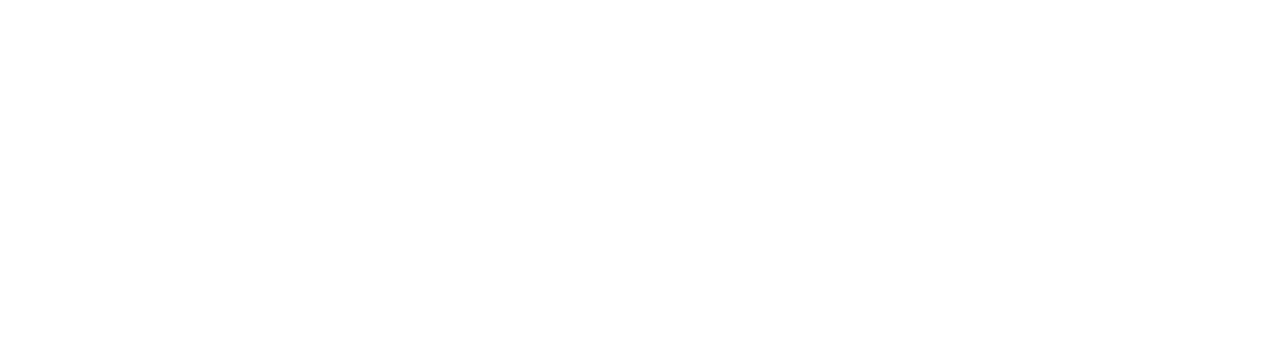
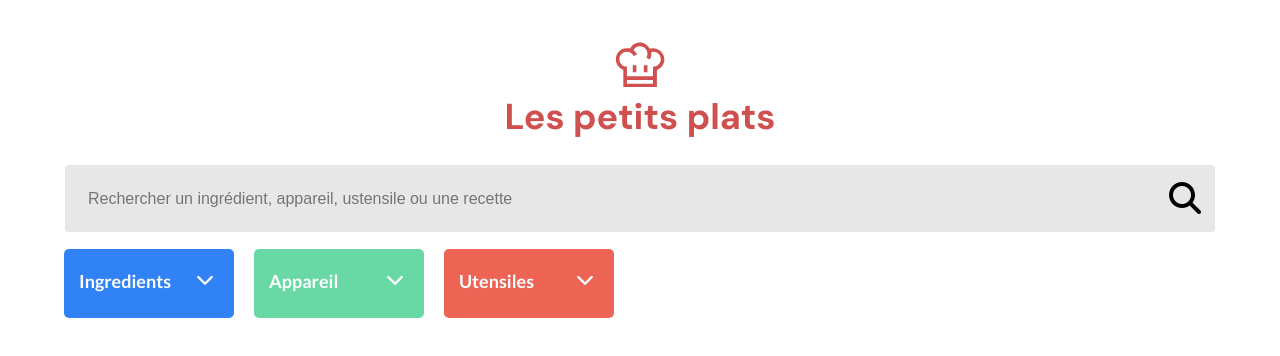
Before and after one commit to VictorVatt/Vattier_7_14122021, a website: page index.html in a window 1280 px wide. Drawn offline with Linux system fonts and the light colour scheme.

Commit message:
+ debut animation filtres

```diff
--- a/index.html
+++ b/index.html
@@ -4,15 +4,32 @@
         <meta charset="UTF-8">
         <meta name="viewport" content="width=device-width, initial-scale=1.0">
         <link rel="stylesheet" href="./public/css/style.css" media="all"/>
-        <title>FishEye</title>
-        <link rel="shortcut icon" type="image/png" href="/img/favicon.ico"/>
+        <link rel="preconnect" href="https://fonts.googleapis.com">
+        <link rel="preconnect" href="https://fonts.gstatic.com" crossorigin>
+        <script src="https://kit.fontawesome.com/d3b2bb5d9a.js" crossorigin="anonymous"></script>
+
+        <title>Les petits plats</title>
+        <link rel="shortcut icon" type="image/png" href="/img/Vector.ico"/>
     </head>
     <body>
-        <header>
-
+        <header id="header">
+            <div id="logo-wrapper">
+                <img id="logo-icon" src="/img/Vector.svg" alt="icone du logo de les petits plats">
+                <p id="logo-name">Les petits plats</p>
+            </div>
+            <form id="research-bar">
+                <label for="research-input"></label>
+                <input type="search" id="research-input" placeholder="Rechercher un ingrédient, appareil, ustensile ou une recette">
+                <i class="fas fa-search"></i>
+            </form>
         </header>
         <main>
-
+            <section id="filters">
+                <div id="ingredients" class="filter-container blue"><p>Ingredients</p><i class="fas fa-chevron-down"></i></div>
+                <div id="appareil" class="filter-container green "><p>Appareil</p><i class="fas fa-chevron-down"></i></div>
+                <div id="ustensiles" class="filter-container red"><p>Utensiles</p><i class="fas fa-chevron-down"></i></div>
+            </section>
+            <script src="/script/filtersdeployed.js"></script>
         </main>
     </body>
 
--- a/sass/main.scss
+++ b/sass/main.scss
@@ -0,0 +1,117 @@
+@import url('https://fonts.googleapis.com/css2?family=DM+Sans:ital,wght@0,400;0,500;0,700;1,400;1,500;1,700&family=Lato:ital,wght@0,100;0,300;0,400;0,700;0,900;1,100;1,300;1,400;1,700;1,900&family=Roboto:ital,wght@0,100;0,300;0,400;0,500;0,700;0,900;1,100;1,300;1,400;1,500;1,700;1,900&display=swap');
+
+/* font-family: 'DM Sans', sans-serif;
+font-family: 'Lato', sans-serif;
+font-family: 'Roboto', sans-serif; */
+$title-color: #D04F4F;
+html {
+    box-sizing: border-box;
+}
+body {
+    width: 90%;
+    margin: 0 auto;
+    padding: 0;
+}
+
+#header {
+    font-family: 'DM Sans', sans-serif;
+    padding-top: 42px;
+    text-align: center;
+    #logo-wrapper {
+        #logo-name {
+            color: $title-color;
+            font-family: DM Sans;
+            font-style: normal;
+            font-weight: bold;
+            font-size: 36px;
+            line-height: 47px;
+            margin-top: 0;
+            margin-bottom: 0.5rem;
+        }
+        #logo-icon {
+            width: 50px;
+            height: 46px;
+        }
+    }
+
+    #research-bar {
+        position: relative;
+        width: 100%;
+        #research-input {
+            margin: 1rem 0;
+            background-color: #E7E7E7;
+            border: #FFF solid 1px;
+            border-radius: .3125rem;
+            font-size: 1rem;
+            height: 69px;
+            outline: none;
+            padding: 23px;
+            text-overflow: ellipsis;
+            width: 100%;
+        }
+        .fas {
+            position: absolute;
+            top: 34px;
+            right: 15px;
+            font-size: 32px;
+            background-color: #E7E7E7;
+        }
+        #research-input:focus {
+            outline: solid 1px rgb(133, 133, 133);
+        }
+
+    }
+}
+
+#filters {
+    font-family: 'Lato', sans-serif;
+    color: white;
+    display: flex;
+        .filter-container {
+            position: relative;
+            margin-right: 20px;
+            font-weight: 700;
+            font-size: 18px;
+            font-style: normal;
+            width: 155px;
+            height: 69px;
+            border-radius: 5px;
+            display: flex;
+            justify-content: space-between;
+            padding-left: 15px;
+            transition: ease-in-out 1s;
+            .fas {
+                position: absolute;
+                top: 22px;
+                right: 20px;
+                cursor: pointer;
+                transition-duration: 1s;
+            }
+            p {
+                margin-top: 21px;
+            }
+            .filter-input {
+                height: 30px;
+                width: 70%;
+                margin-top: 12px;
+                color: white;
+                background-color: transparent;
+                border: none;
+                outline: none;
+            }
+        }
+        .blue.deployed {
+            width: 400px;
+            height: 300px;
+        }
+        .blue {
+            background-color: #3282F7;
+        }
+        .green {
+            background-color: #68D9A4;
+        }
+        .red {
+            background-color: #ED6454;
+        }
+
+    }
--- /dev/null
+++ b/script/filtersdeployed.js
@@ -0,0 +1,12 @@
+const filters = document.querySelectorAll(".filter-container")
+const arrowDown = document.querySelector(".fa-chevron-down")
+
+filters.forEach(filter => filter.addEventListener("click", (e) => {
+    if (!filter.classList.contains("deployed")) {
+        filter.classList.add("deployed")
+        arrowDown.style.transform = "rotate(180deg)"
+    } else {
+        filter.classList.remove("deployed")
+        arrowDown.style.transform = "rotate(0deg)"
+    }
+}))
```
Also changed, not shown: .eslintrc.js, img/Vector.ico (added), img/Vector.svg (added), public/css/style.css, 1 other file.
